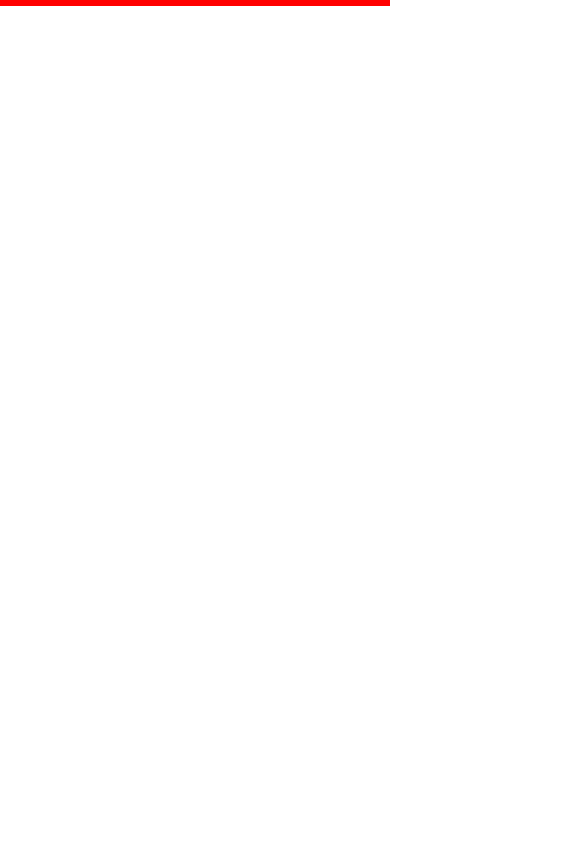
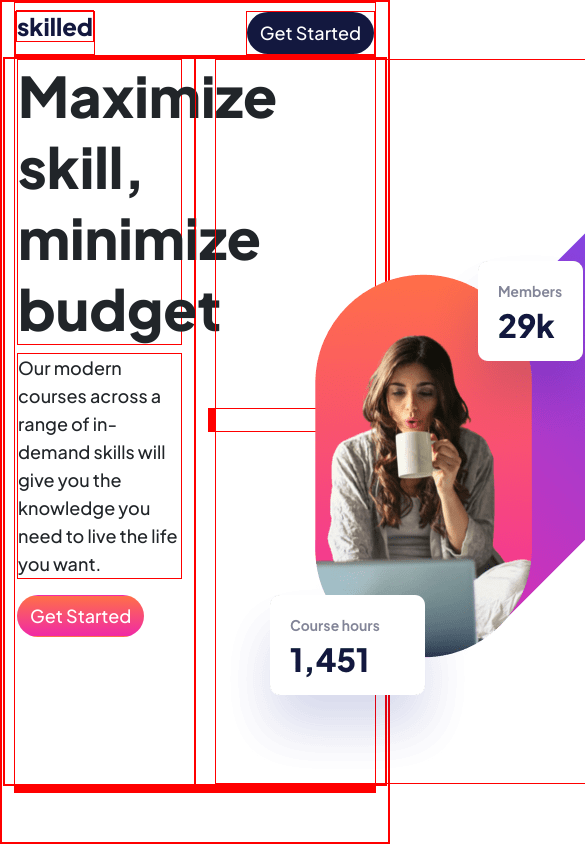
Before and after one commit to Muz0/e-learning, a plain HTML site: page index.html in a window 390 px wide. Shown: the top 844 px of the page, 585 px wide, since content can reach past the window. Drawn offline with nearby package versions, Linux system fonts and the light colour scheme.

Commit message:
feat: add responsive image

```diff
--- a/css/global.css
+++ b/css/global.css
@@ -119,7 +119,9 @@
 }
 
 /* Buttons and button hovers */
-
+.btn{
+  border-radius: 28px;
+}
 .dark-btn{
   background: #13183F;
 }
--- a/css/responsive.css
+++ b/css/responsive.css
@@ -0,0 +1,32 @@
+/* Extra small devices (0px and up) */
+@media screen and (min-width: 0px) {
+  /* CSS rules for extra small devices */
+}
+
+/* Small devices (576px and up) */
+@media screen and (min-width: 576px) {
+  /* CSS rules for small devices */
+}
+
+/* Medium devices (768px and up) */
+@media screen and (min-width: 768px) {
+  /* CSS rules for medium devices */
+  picture > img {
+    width: 100%;
+    height: auto;
+  }
+}
+
+/* Large devices (992px and up) */
+@media screen and (min-width: 992px) {
+}
+
+/* Extra large devices (1200px and up) */
+@media screen and (min-width: 1200px) {
+  /* CSS rules for extra large devices */
+}
+
+/* Extra-extra large devices (1400px and up) */
+@media screen and (min-width: 1400px) {
+  /* CSS rules for extra-extra large devices */
+}
--- a/css/style.css
+++ b/css/style.css
@@ -0,0 +1,14 @@
+* {
+  box-sizing: border-box;
+}
+
+html,
+body {
+  height: 100%;
+  margin: 0;
+  padding: 0;
+}
+
+a {
+  text-decoration: none;
+}
--- a/index.html
+++ b/index.html
@@ -25,18 +25,66 @@
     <link rel="stylesheet" href="./css/style.css" />
 
     <style>
-      * {
+      *{
         border: 1px solid red;
       }
     </style>
   </head>
 
-  <body>
+  <body class="container-lg ps-md-5 pe-md-5">
+    <header class="d-flex justify-content-between pt-md-4 pt-2">
+      <div class="">
+        <a class="navy heading-S" href="#">skilled</a>
+      </div>
+      <div class="">
+        <button class="btn dark-btn text-white body-M">Get Started</button>
+      </div>
+    </header>
 
-    <div class="container">
+    <main>
+      <section class="row">
+        <div class=" col-6 col-md-6 ">
+          <h1 class="heading-XL">Maximize skill, minimize budget</h1>
+          <p class="body-M">
+            Our modern courses across a range of in-demand skills will give you
+            the knowledge you need to live the life you want.
+          </p>
+          <button class="btn orange-pink-btn text-white body-M">
+            Get Started
+          </button>
+        </div>
+        <div class="col-6 col-md-6 ">
+          <picture>
+            <!-- Source for wider screens -->
+            <source srcset="./assets/image-hero-desktop.png, ./assets/image-hero-desktop@2x.png 2x" media="(min-width: 768px)">
 
-    </div>
-    <!-- Get Started Maximize skill, minimize budget Our modern courses across a
+            <!-- Source for medium-sized screens -->
+            <source srcset="./assets/image-hero-tablet.png, ./assets/image-hero-tablet@2x.png 2x" media="(min-width: 376px) and (max-width: 767px)">
+
+            <!-- Source for small screens -->
+            <source srcset="./assets/image-hero-mobile.png, ./assets/image-hero-mobile@2x.png 2x" media="(max-width: 375px)">
+
+            <!-- Default image if none of the sources match -->
+            <img src="./assets/image-hero-desktop.png" srcset="./assets/image-hero-desktop@2x.png 2x" alt="Responsive Image">
+          </picture>
+
+
+        </div>
+        <!-- Main content section 1 -->
+      </section>
+      <section>
+        <!-- Main content section 2 -->
+      </section>
+    </main>
+
+    <aside>
+      <!-- Sidebar content goes here -->
+    </aside>
+
+    <footer>
+      <!-- Footer content goes here -->
+    </footer>
+    <!-- Maximize skill, minimize budget Our modern courses across a
     range of in-demand skills will give you the knowledge you need to live the
     life you want. Get Started Check out our most popular courses! Animation
     Learn the latest animation techniques to create stunning motion design and
@@ -48,7 +96,6 @@
     54 hour course. Get Started Business A step-by-step playbook to help you
     start, scale, and sustain your business without outside investment. Get
     Started Get Started -->
-
     <script
       src="https://cdn.jsdelivr.net/npm/@popperjs/core@2.11.7/dist/umd/popper.min.js"
       integrity="sha384-zYPOMqeu1DAVkHiLqWBUTcbYfZ8osu1Nd6Z89ify25QV9guujx43ITvfi12/QExE"
```
